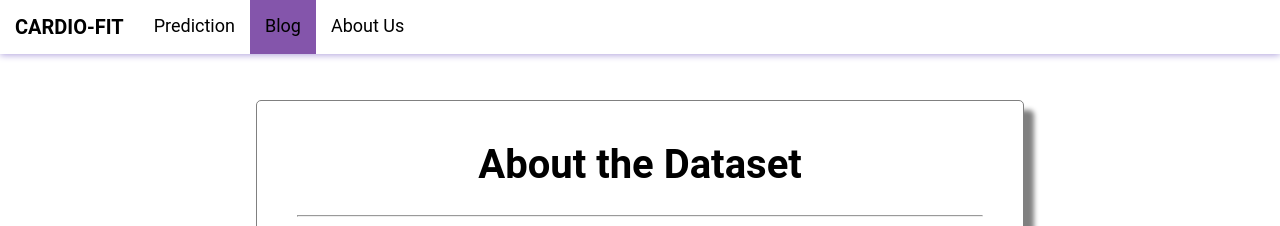
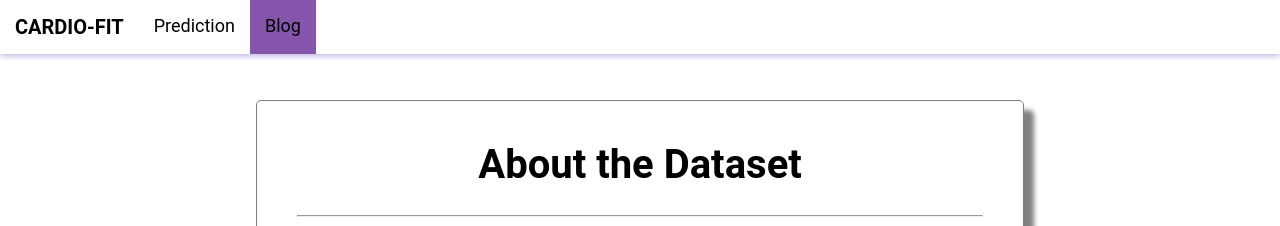
Before and after one commit to jaykumar1607/Heart-Disease-Web-App, a Flask app: page /blog in a window 1280 px wide. Shown: the top 226 px of the page. Run offline with Flask 2, Linux system fonts and the light colour scheme; parts of the project's set-up code (start-up, migrations or seed data) failed here and were passed over; some libraries are stand-ins or nearby versions.

Commit message:
commented remaining about us code again

```diff
--- a/templates/blog.html
+++ b/templates/blog.html
@@ -16,7 +16,7 @@
         <a class="menu titl" href="/"><b>CARDIO-FIT</b></a>
         <a class="menu non" href="./predict">Prediction</a>
         <a class="menu act" href="/blog">Blog</a>
-        <a class="menu non" href="./about">About Us</a>
+        <!-- <a class="menu non" href="./about">About Us</a> -->
     </nav>
     <div class="content">
         <div class="write">
--- a/templates/dataset.html
+++ b/templates/dataset.html
@@ -16,7 +16,7 @@
         <a class="menu titl" href="/"><b>CARDIO-FIT</b></a>
         <a class="menu non" href="./predict">Prediction</a>
         <a class="menu act" href="/blog">Blog - Dataset</a>
-        <a class="menu non" href="./about">About Us</a>
+        <!-- <a class="menu non" href="./about">About Us</a> -->
     </nav>
     <div class="content">
     <div class="write">
--- a/templates/heartblog.html
+++ b/templates/heartblog.html
@@ -16,7 +16,7 @@
         <a class="menu titl" href="/"><b>CARDIO-FIT</b></a>
         <a class="menu non" href="./predict">Prediction</a>
         <a class="menu act" href="/blog">Blog - Heart Diseases</a>
-        <a class="menu non" href="./about">About Us</a>
+        <!-- <a class="menu non" href="./about">About Us</a> -->
     </nav>
     <div class="content">
     <div class="write">
--- a/templates/prediction.html
+++ b/templates/prediction.html
@@ -27,7 +27,7 @@ Cardio-Fit: Prediction
         <a class="menu titl non" href="/"><b>CARDIO-FIT</b></a>
         <a class="menu act" href="./predict">Prediction</a>
         <a class="menu non" href="/blog">Blog</a>
-        <a class="menu non" href="./about">About Us</a>
+        <!-- <a class="menu non" href="./about">About Us</a> -->
     </nav>
     <br>
     <div class="fill">
--- a/templates/result.html
+++ b/templates/result.html
@@ -34,7 +34,7 @@
 		<a class="menu titl" href="/"><b>CARDIO-FIT</b></a>
 		<a class="menu non" href="./predict">Prediction</a>
 		<a class="menu non" href="/blog">Blog</a>
-		<a class="menu non" href="./about">About Us</a>
+		<!-- <a class="menu non" href="./about">About Us</a> -->
 	</nav>
 	<div class="content">
 		<div class="write">
```
